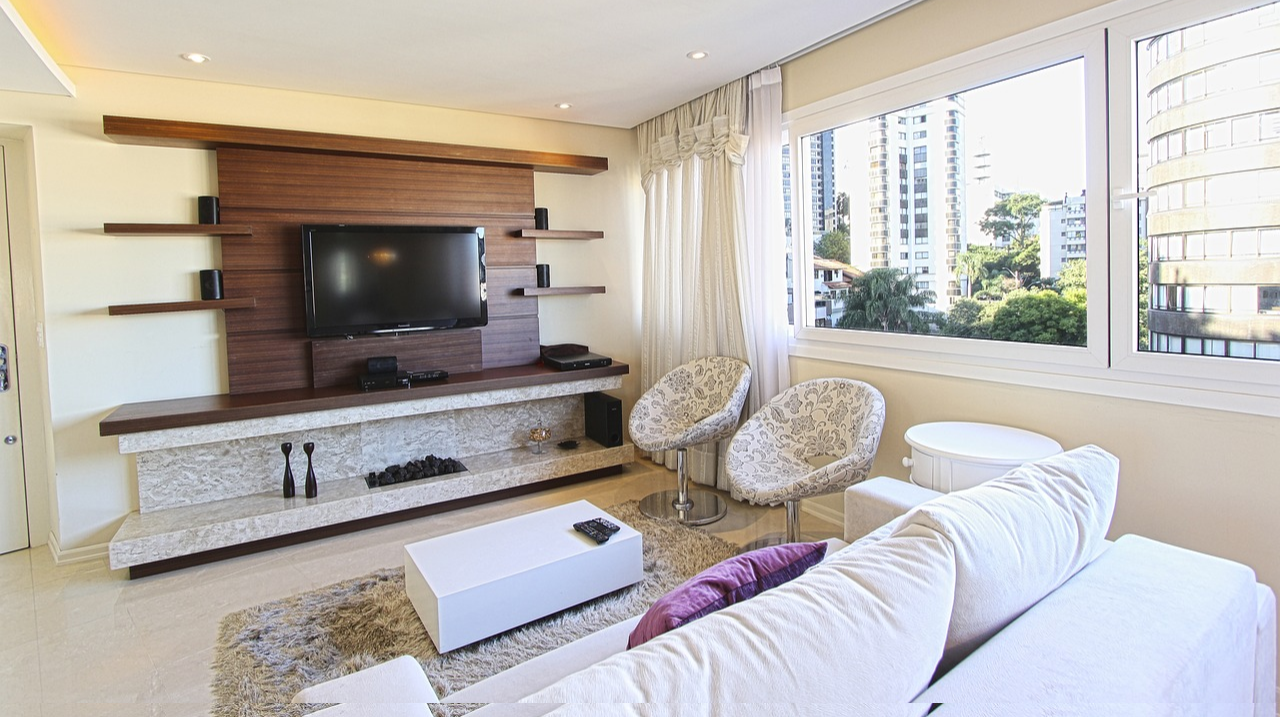
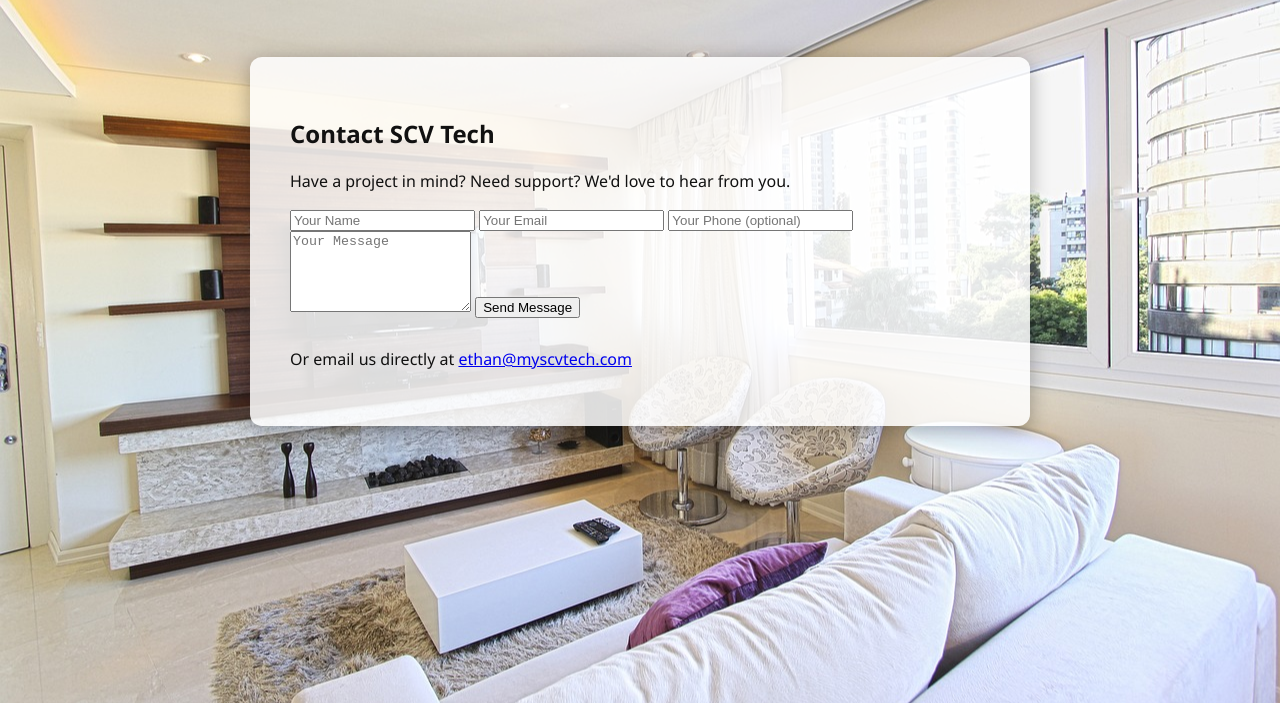
Before and after one commit to myscvtech/myscvtech, a plain HTML site: page contact.html in a window 1280 px wide. Shown: the part 97-814 px from the top of the page. Drawn offline with Linux system fonts and the light colour scheme.

Commit message:
Update contact.html

```diff
--- a/contact.html
+++ b/contact.html
@@ -3,12 +3,11 @@
 <head>
   <meta charset="UTF-8" />
   <meta name="viewport" content="width=device-width, initial-scale=1.0" />
-  <title>SCV Tech | Contact Us</title>
+  <title>Contact Us | SCV Tech</title>
   <link rel="stylesheet" href="style.css" />
 </head>
 <body>
-  <header class="hero-header">
-  <nav class="navbar">
+  <nav class="navbar light-text">
     <img src="logo.jpeg" alt="SCV Tech Logo" class="logo" />
     <ul class="nav-links">
       <li><a href="index.html">Home</a></li>
@@ -18,11 +17,22 @@
       <li><a href="contact.html">Contact</a></li>
     </ul>
   </nav>
-</header>
 
-  <section>
-    <h1>Contact Us</h1>
-    <p>This is the contact us page for SCV Tech.</p>
+  <section class="contrast-box">
+    <h1>Contact SCV Tech</h1>
+    <p>Have a project in mind? Need support? We'd love to hear from you.</p>
+
+    <form action="https://formspree.io/f/xblojwld" method="POST">
+      <input type="text" name="name" placeholder="Your Name" required />
+      <input type="email" name="email" placeholder="Your Email" required />
+      <input type="tel" name="phone" placeholder="Your Phone (optional)" />
+      <textarea name="message" rows="5" placeholder="Your Message" required></textarea>
+      <button type="submit">Send Message</button>
+    </form>
+
+    <p style="margin-top: 30px;">
+      Or email us directly at <a href="mailto:ethan@myscvtech.com">ethan@myscvtech.com</a>
+    </p>
   </section>
 </body>
 </html>
```
